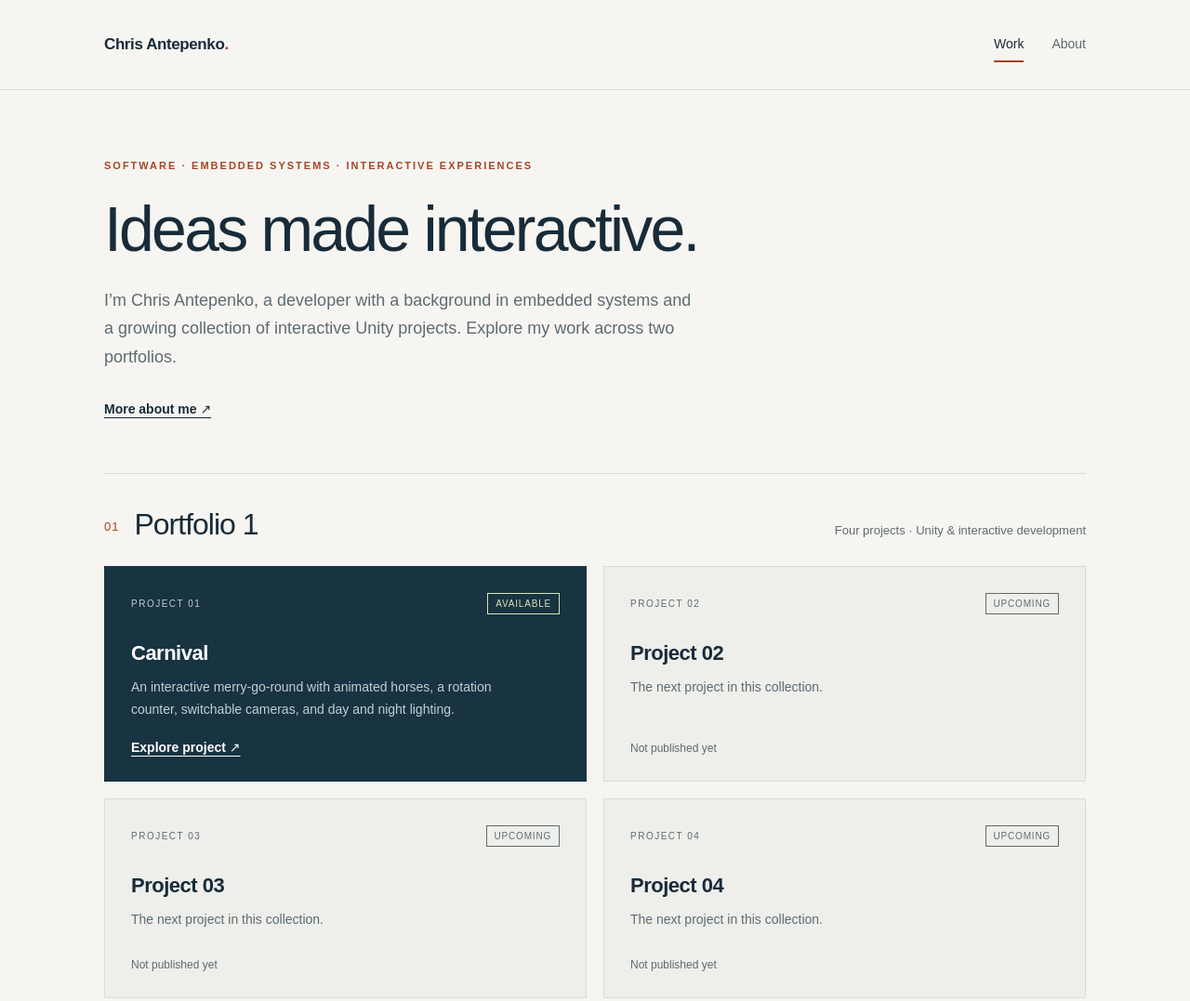
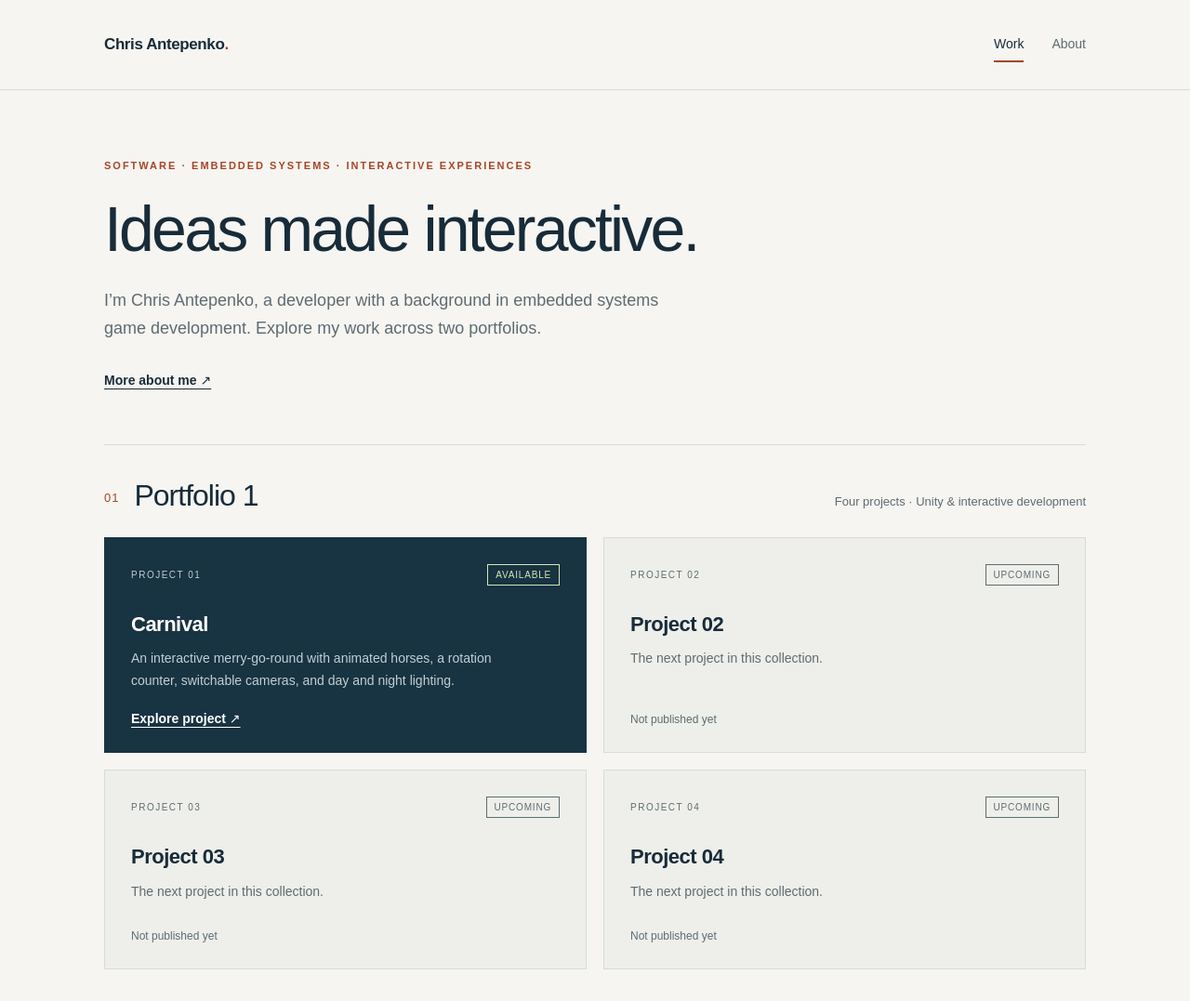
Before and after one commit to watswat5/VRPortfolio1Website, a plain HTML site: page index.html in a window 1280 px wide. Shown: the top 1077 px of the page at 93% size. Drawn offline with Linux system fonts and the light colour scheme; no server answers.

Commit message:
Updated about me

```diff
--- a/index.html
+++ b/index.html
@@ -10,7 +10,7 @@
 <a class="skip" href="#main">Skip to content</a>
 <header class="header"><div class="wrap"><a class="brand" href="./">Chris Antepenko<span>.</span></a><nav aria-label="Main navigation"><a href="./" aria-current="page">Work</a><a href="./about.html">About</a></nav></div></header>
 <main id="main" class="wrap">
-<div class="hero"><p class="eyebrow">Software · Embedded systems · Interactive experiences</p><h1>Ideas made interactive.</h1><p class="lead">I’m Chris Antepenko, a developer with a background in embedded systems and a growing collection of interactive Unity projects. Explore my work across two portfolios.</p><a class="text-link" href="./about.html">More about me ↗</a></div>
+<div class="hero"><p class="eyebrow">Software · Embedded systems · Interactive experiences</p><h1>Ideas made interactive.</h1><p class="lead">I’m Chris Antepenko, a developer with a background in embedded systems game development. Explore my work across two portfolios.</p><a class="text-link" href="./about.html">More about me ↗</a></div>
 <section class="portfolio" aria-labelledby="portfolio1"><div class="section-head"><h2 id="portfolio1"><span class="number">01</span>Portfolio 1</h2><p>Four projects · Unity &amp; interactive development</p></div><div class="grid">
 <article class="card available" data-portfolio="1" data-project="1"><div class="card-head"><span>Project 01</span><span class="badge">Available</span></div><h3>Carnival</h3><p>An interactive merry-go-round with animated horses, a rotation counter, switchable cameras, and day and night lighting.</p><a href="./demo1/index.html">Explore project ↗</a></article>
 <article class="card" data-portfolio="1" data-project="2"><div class="card-head"><span>Project 02</span><span class="badge">Upcoming</span></div><h3>Project 02</h3><p>The next project in this collection.</p><span class="pending">Not published yet</span></article>
```
